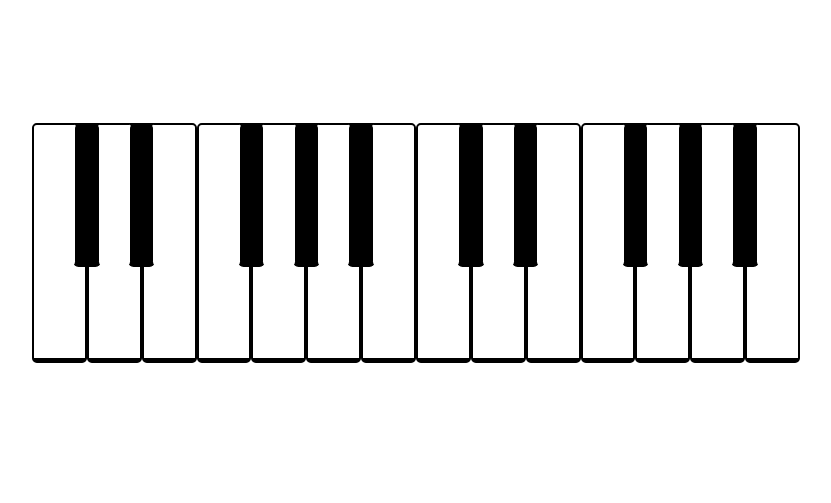
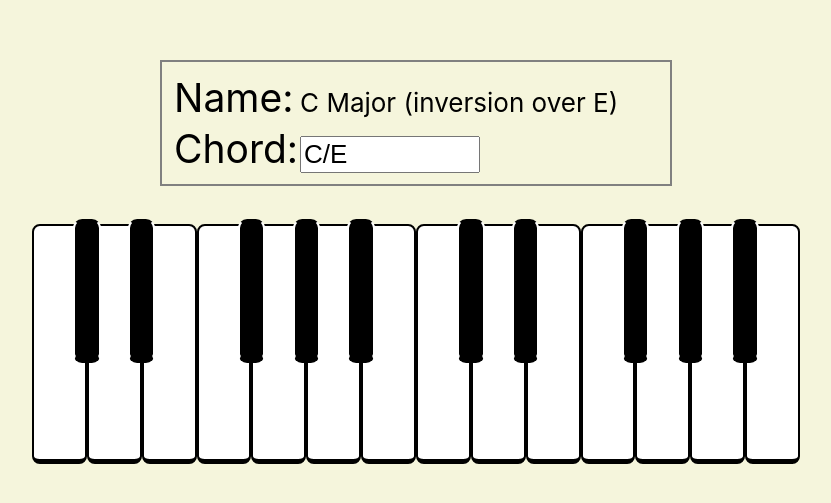
Before and after one commit to TerrorJacktyl/mapiano, a React (Create React App) app: page / in a window 1280 px wide. Shown: the part 157-660 px from the top of the page, without its empty margins (224-1055 px from the left). Built offline with nearby package versions, Linux system fonts and the light colour scheme.

Commit message:
Add chord display, refactor css

```diff
--- a/package.json
+++ b/package.json
@@ -10,6 +10,7 @@
     "@types/node": "^12.20.10",
     "@types/react": "^17.0.3",
     "@types/react-dom": "^17.0.3",
+    "mobx": "^6.3.2",
     "react": "^17.0.2",
     "react-dom": "^17.0.2",
     "react-scripts": "4.0.3",
--- a/public/index.html
+++ b/public/index.html
@@ -1,14 +1,12 @@
 <!DOCTYPE html>
 <html lang="en">
+
 <head>
   <meta charset="utf-8" />
   <link rel="icon" href="%PUBLIC_URL%/favicon.ico" />
   <meta name="viewport" content="width=device-width, initial-scale=1" />
   <meta name="theme-color" content="#000000" />
-    <meta
-      name="description"
-      content="Web site created using create-react-app"
-    />
+  <meta name="description" content="Web site created using create-react-app" />
   <link rel="apple-touch-icon" href="%PUBLIC_URL%/logo192.png" />
   <!--
       manifest.json provides metadata used when your web app is installed on a
@@ -24,8 +22,9 @@
       work correctly both with client-side routing and a non-root public URL.
       Learn how to configure a non-root public URL by running `npm run build`.
     -->
-    <title>React App</title>
+  <title>Mapiano</title>
 </head>
+
 <body>
   <noscript>You need to enable JavaScript to run this app.</noscript>
   <div id="root"></div>
@@ -40,4 +39,5 @@
       To create a production bundle, use `npm run build` or `yarn build`.
     -->
 </body>
+
 </html>
--- a/src/App.css
+++ b/src/App.css
@@ -1,5 +1,7 @@
 .App {
   text-align: center;
+  background-color: beige;
+  height: 100vh;
 }
 
 .App-logo {
@@ -13,15 +15,15 @@
   }
 }
 
-.App-header {
-  background-color: #282c34;
+.App {
+  background-color: beige;
+  color: black;
   min-height: 100vh;
   display: flex;
   flex-direction: column;
   align-items: center;
   justify-content: center;
   font-size: calc(10px + 2vmin);
-  color: white;
 }
 
 .App-link {
--- a/src/App.tsx
+++ b/src/App.tsx
@@ -1,15 +1,25 @@
 import React from "react";
 import { Octave, OctaveView } from "./ui/octave/Octave";
+import { ChordControls } from "./ui/controls/ChordControls";
 import "./App.css";
 
 function App() {
+  const cMajorInversionE = {
+    name: "C Major (inversion over E)",
+    symbol: "C/E",
+    notes: ["E", "G", "C"],
+  };
+
   return (
-    <div className="app">
-      <section className="chord-panel"></section>
-      <section className="octave-view">
+    <div className="App">
+      <ChordControls
+        chord={cMajorInversionE}
+        onChangeSymbol={(symbol: string) => {}}
+      ></ChordControls>
+      <OctaveView>
         <Octave />
         <Octave />
-      </section>
+      </OctaveView>
     </div>
   );
 }
--- a/src/index.css
+++ b/src/index.css
@@ -7,11 +7,6 @@ body {
   -moz-osx-font-smoothing: grayscale;
 }
 
-code {
-  font-family: source-code-pro, Menlo, Monaco, Consolas, "Courier New",
-    monospace;
-}
-
 .app {
   display: flex;
   flex-flow: column nowrap;
--- a/src/ui/controls/ChordControls.css
+++ b/src/ui/controls/ChordControls.css
@@ -0,0 +1,29 @@
+.ChordControlsView {
+  border: 2px solid gray;
+  margin: 3%;
+  padding: min(2%, 10px);
+  box-sizing: border-box;
+  width: max(300px, 40vw);
+}
+
+form {
+  display: table;
+  flex-flow: column nowrap;
+  text-align: left;
+}
+
+p {
+  display: table-row;
+}
+
+label {
+  padding: 2px;
+  font-size: 1.5em;
+  display: table-cell;
+}
+
+input {
+  font-size: 1em;
+  display: table-cell;
+  width: 50%;
+}
--- a/src/ui/controls/ChordControls.tsx
+++ b/src/ui/controls/ChordControls.tsx
@@ -1,6 +1,38 @@
 import React from "react";
 import "./ChordControls.css";
 
-export function ChordControls() {
-  return <section className="chord-controls-view"></section>;
+type Chord = {
+  name: string;
+  symbol: string;
+  notes: string[];
+};
+
+type Props = {
+  chord: Chord;
+  onChangeSymbol: (symbol: string) => void;
+};
+
+export function ChordControls(props: Props) {
+  const { chord, onChangeSymbol: onChange } = props;
+  return (
+    <section className="ChordControlsView">
+      <form>
+        <p>
+          <label>{"Name: "}</label>
+          {props.chord.name}
+        </p>
+        <p>
+          <label>{"Chord: "}</label>
+          <input
+            value={chord.symbol}
+            type="text"
+            name="chordName"
+            onChange={(e: React.FormEvent<HTMLInputElement>) =>
+              props.onChangeSymbol(e.currentTarget.value)
+            }
+          />
+        </p>
+      </form>
+    </section>
+  );
 }
--- a/src/ui/octave/Octave.tsx
+++ b/src/ui/octave/Octave.tsx
@@ -7,11 +7,11 @@ const WHITE_KEYS = OCTAVE.split("");
 const SHARP_KEYS = OCTAVE.split("");
 
 function WhiteKey() {
-  return <div className="key"></div>;
+  return <div className="Key"></div>;
 }
 
 function SharpKey() {
-  return <div className="key sharp"></div>;
+  return <div className="Key Sharp"></div>;
 }
 
 function GhostKey() {
@@ -24,7 +24,7 @@ function GhostOrSharp(note: string) {
 
 export function Octave() {
   return (
-    <div className="octave">
+    <div className="Octave">
       <div className="sharps">
         {[<GhostKey />].concat(SHARP_KEYS.map((note) => GhostOrSharp(note)))}
       </div>
@@ -42,5 +42,5 @@ type ViewProps = {
 };
 
 export function OctaveView(props: ViewProps) {
-  return <section className="octave-view">{props.children}</section>;
+  return <section className="OctaveView">{props.children}</section>;
 }
--- a/src/ui/octave/octave.css
+++ b/src/ui/octave/octave.css
@@ -1,11 +1,11 @@
-.octave-view {
+.OctaveView {
   display: flex;
   flex-flow: row wrap;
   justify-content: center;
   width: max(95%, 300px);
 }
 
-.octave {
+.Octave {
   /* Make this response on displays <300px wide later */
   width: max(300px, 30vw);
   height: min(30vh, 500px);
@@ -28,7 +28,7 @@
   grid-template-rows: 100%;
 }
 
-.key {
+.Key {
   /* Width intended for use in flex layout */
   width: calc(100% / 7);
   height: 100%;
@@ -39,13 +39,14 @@
   box-sizing: border-box;
 }
 
-.sharp {
+.Sharp {
   /* Width intended for use in grid layout */
   width: 50%;
   height: 100%;
   background-color: black;
   position: relative;
   left: -25%;
+  top: -4%;
   /* Add depth effect with borders */
   border-radius: 0.35em;
   border-color: white;
```
Also changed, not shown: 1 other file (tests, documents, lock files or other folders). Lines whose indentation alone changed are shown as unchanged.
